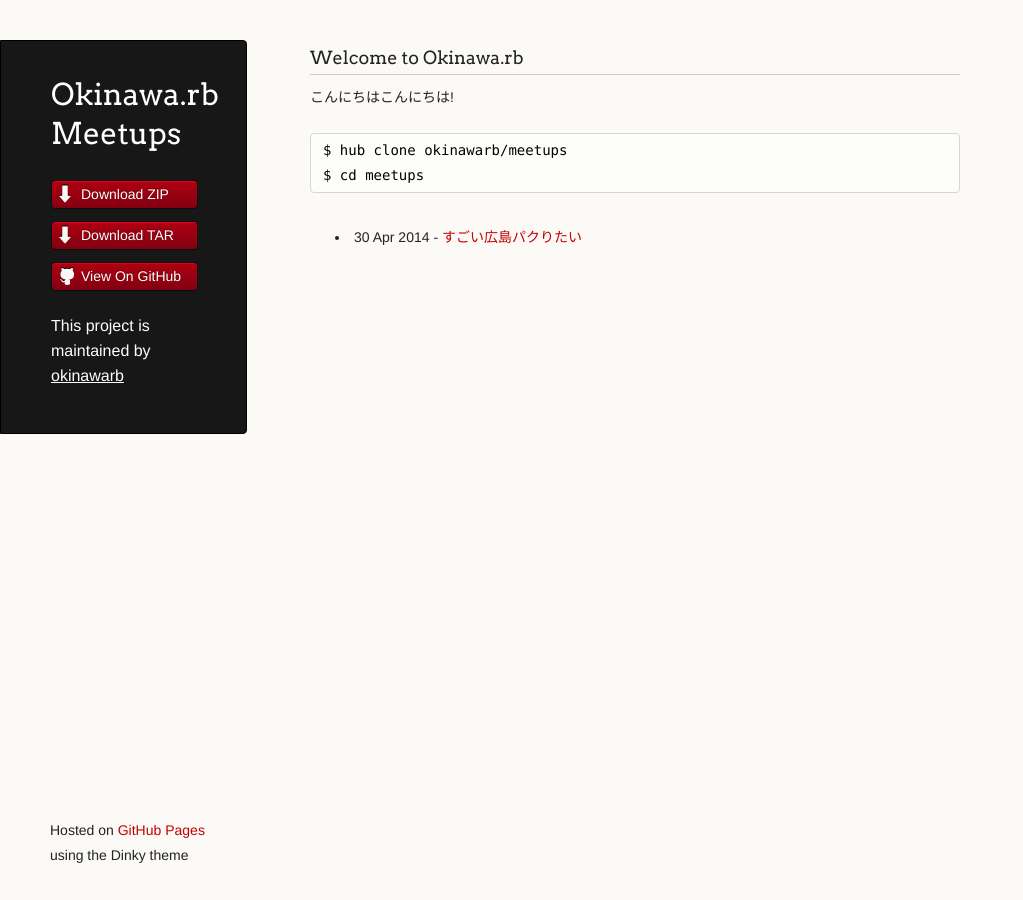
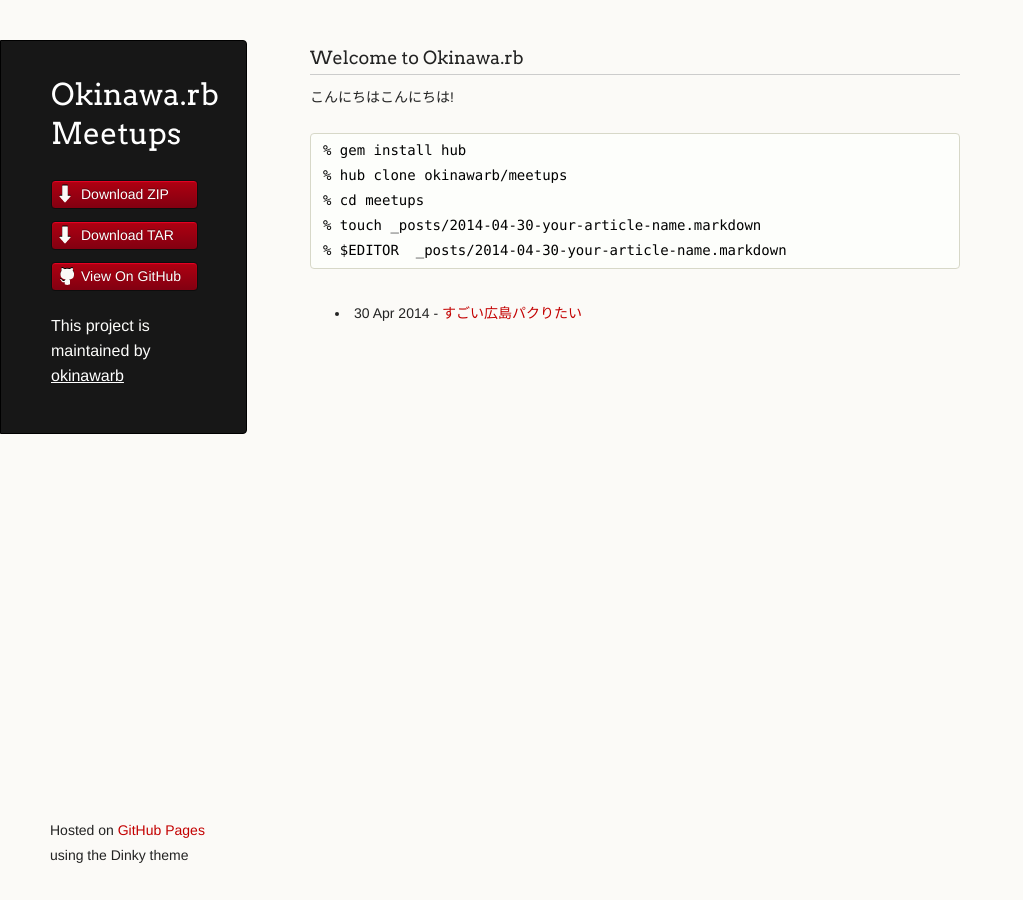
Before and after one commit to okinawarb/meetups, a Jekyll site: the page built from index.html, in a window 1280 px wide. Shown: the whole page, without its empty margins (0-1023 px from the left). Built offline with Jekyll 4.4.1, drawn with Linux system fonts in a browser that asks for light colours.

Commit message:
Update instruction

```diff
--- a/index.html
+++ b/index.html
@@ -8,8 +8,11 @@ title: Okinawa.rb meetups
 
 <p>こんにちはこんにちは!</p>
 
-<pre><code>$ hub clone okinawarb/meetups
-$ cd meetups
+<pre><code>% gem install hub
+% hub clone okinawarb/meetups
+% cd meetups
+% touch _posts/2014-04-30-your-article-name.markdown
+% $EDITOR  _posts/2014-04-30-your-article-name.markdown
 </code></pre>
 <!-- fixme -->
 <ul>
```
